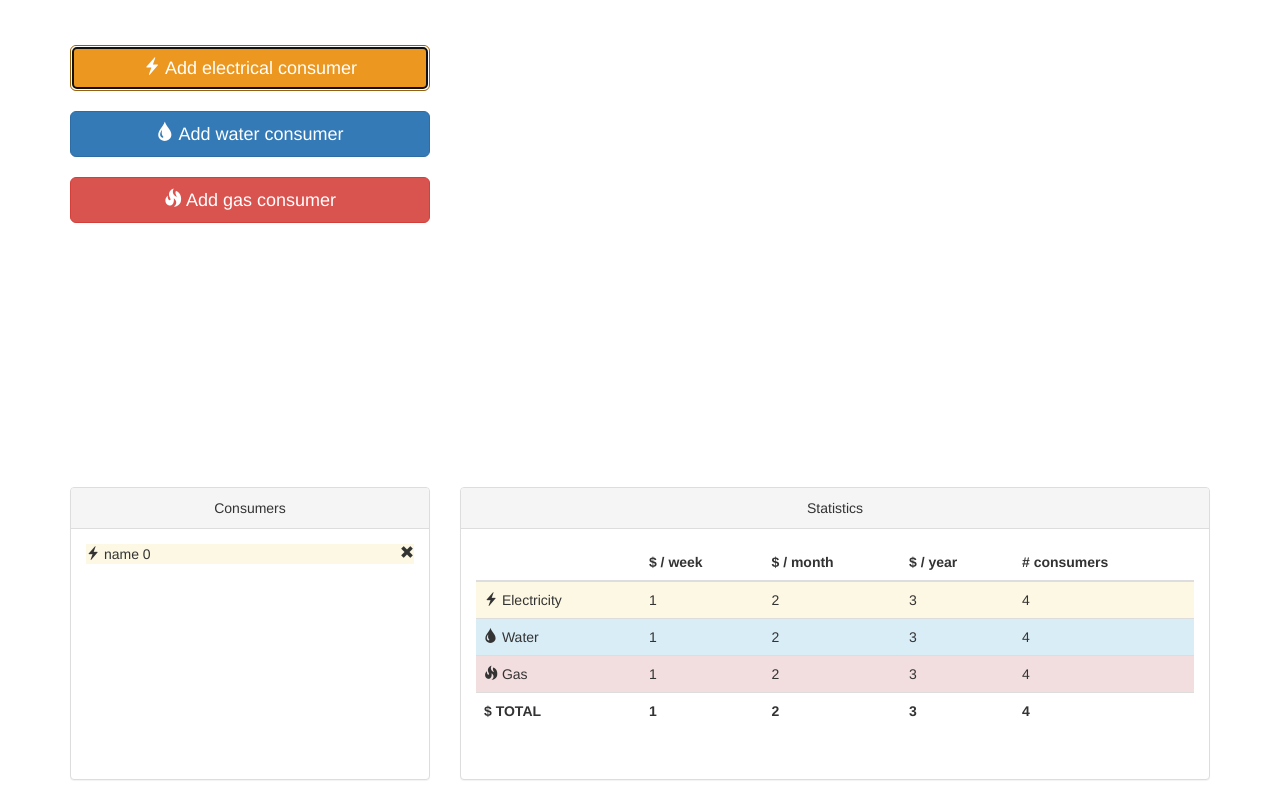
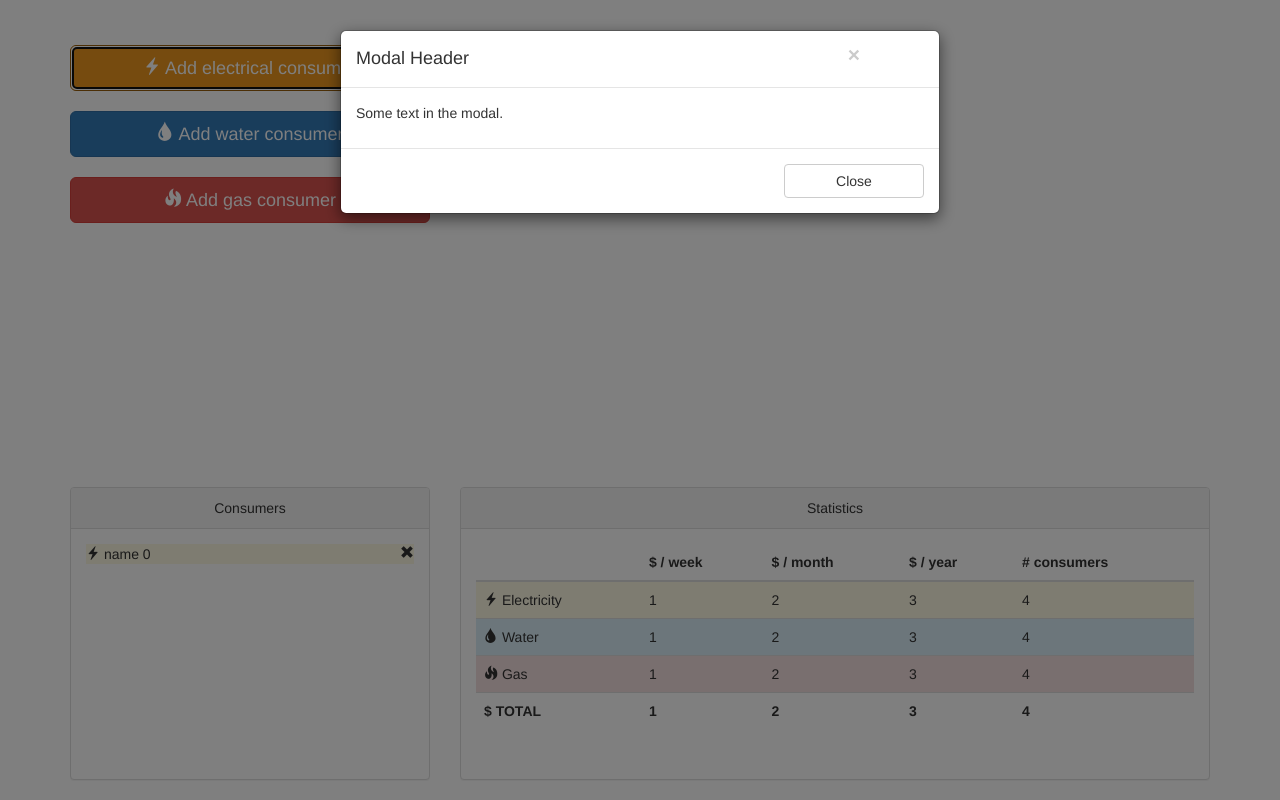
Before and after one commit to Matei94/IntelligentHouse, a website: page index.html in a window 1280 px wide. Both pictures are taken after a click on the button "Add electrical consumer". Drawn offline with nearby package versions, Linux system fonts and the light colour scheme; some packages are replaced by stand-ins of ours.

Commit message:
modal stub

```diff
--- a/index.html
+++ b/index.html
@@ -33,6 +33,7 @@
           </button>
         </div>
       </div>
+      <!-- Electrical consumer END -->
 
       <!-- Water consumer -->
       <div class="row">
@@ -42,6 +43,7 @@
           </button>
         </div>
       </div>
+      <!-- Water consumer END -->
 
       <!-- Gas consumer -->
       <div class="row">
@@ -51,22 +53,26 @@
           </button>
         </div>
       </div>
+      <!-- Gas consumer END -->
 
-      <!-- Consumers -->
+      <!-- Consumers + Statistics -->
       <div class="row my_footer">
+
+        <!-- Consumers -->
         <div class="col-sm-4">
           <div class="panel panel-default">
-            <div class="panel-heading text-center">Consumers</div>
+            <div id="consumers-header" class="panel-heading text-center">Consumers</div>
             <div id="consumers" class="panel-body my_panel_content">
-
             </div>
           </div>
         </div>
+        <!-- Consumers END -->
 
+        <!-- Statistics -->
         <div class="col-sm-8">
           <div class="panel panel-default">
-            <div class="panel-heading text-center">Statistics</div>
-            <div id="consumers" class="panel-body my_panel_content">
+            <div id="statistics-header" class="panel-heading text-center">Statistics</div>
+            <div id="statistics" class="panel-body my_panel_content">
               <table class="table">
                 <thead>
                   <tr>
@@ -111,7 +117,32 @@
             </div>
           </div>
         </div>
+        <!-- Statistics END -->
+
       </div>
+      <!-- Consumers + Statistics END -->
+
+      <!-- Modal -->
+      <div class="modal fade" id="myModal" role="dialog">
+        <div class="modal-dialog">
+
+          <!-- Modal content-->
+          <div class="modal-content">
+            <div class="modal-header">
+              <button type="button" class="close" data-dismiss="modal">&times;</button>
+              <h4 class="modal-title">Modal Header</h4>
+            </div>
+            <div class="modal-body">
+              <p>Some text in the modal.</p>
+            </div>
+            <div class="modal-footer">
+              <button type="button" class="btn btn-default" data-dismiss="modal">Close</button>
+            </div>
+          </div>
+
+        </div>
+      </div>
+
     </div> <!-- container -->
   </body>
 
--- a/public/css/index.css
+++ b/public/css/index.css
@@ -3,7 +3,7 @@
 }
 
 .my_footer {
-  position: fixed;
+  position: absolute;
   width: inherit;
   bottom: 0px;
 }
--- a/public/js/index.js
+++ b/public/js/index.js
@@ -27,15 +27,18 @@ var gNumConsumers = 0;
 
 $(document).ready(function() {
     $('#btn_add_electricity').click(function() {
-      addConsumer(gCosumerType.ELECTRICITY);
+        addConsumer(gCosumerType.ELECTRICITY);
+        $('#myModal').modal('show');
     });
 
     $('#btn_add_water').click(function() {
-      addConsumer(gCosumerType.WATER);
+        addConsumer(gCosumerType.WATER);
+        $('#myModal').modal('show');
     });
 
     $('#btn_add_gas').click(function() {
-      addConsumer(gCosumerType.GAS);
+        addConsumer(gCosumerType.GAS);
+        $('#myModal').modal('show');
     });
 });
 
```
